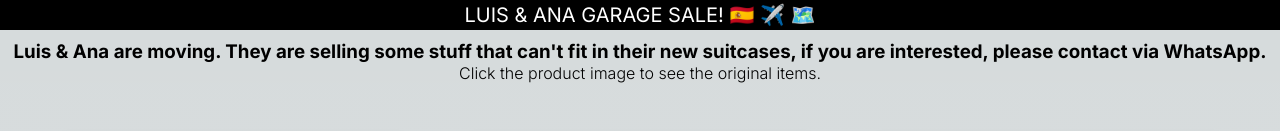
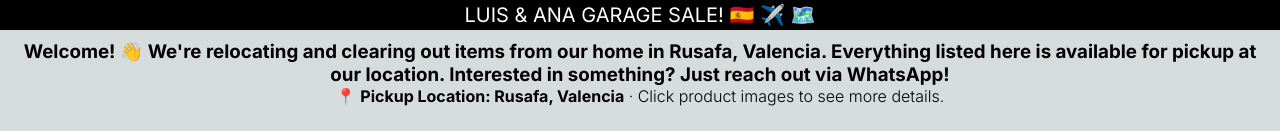
Before and after one commit to luisfmsouza/louisiana-yard-sale, a Next.js app: page / in a window 1280 px wide. Shown: the top 131 px of the page. Built offline with nearby package versions, Linux system fonts and the light colour scheme.

Commit message:
Make Rusafa, Valencia pickup location clear and prominent in header message

```diff
--- a/src/app/page.tsx
+++ b/src/app/page.tsx
@@ -50,11 +50,10 @@ const Header = () => (
     <header className={styles.header}>Luis & Ana Garage Sale! 🇪🇸 ✈️ 🗺️</header>
 
     <h3 className={styles.h3}>
-      Luis & Ana are moving. They are selling some stuff that can&apos;t fit in
-      their new suitcases, if you are interested, please contact via WhatsApp.
+      Welcome! 👋 We&apos;re relocating and clearing out items from our home in <strong>Rusafa, Valencia</strong>. Everything listed here is available for pickup at our location. Interested in something? Just reach out via WhatsApp!
     </h3>
     <h4 className={styles.h4}>
-      Click the product image to see the original items.
+      📍 <strong>Pickup Location: Rusafa, Valencia</strong> · Click product images to see more details.
     </h4>
   </>
 );
```
